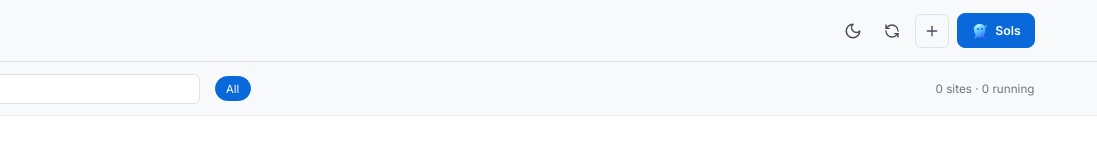
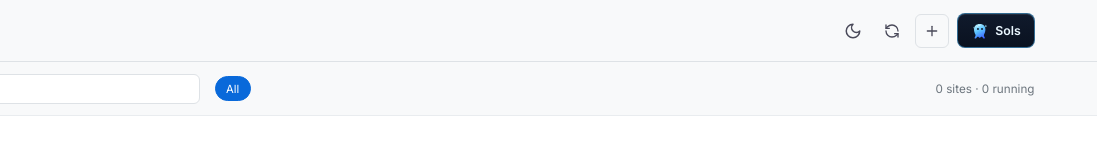
Before and after one commit to kyrin-labs/sitebox, a plain HTML site: page dashboard/public/index.html in a window 1280 px wide. Shown: the full height of the page, 183-1280 px from the left. Drawn offline with Linux system fonts and the light colour scheme; no server answers.

Commit message:
style(sols): dark header button
Match the launcher on site pages: the header's Sols button is a dark navy pill
with light text and the blue mark, not the dashboard's blue primary.

```diff
--- a/dashboard/public/css/style.css
+++ b/dashboard/public/css/style.css
@@ -350,10 +350,12 @@ a:hover { text-decoration: underline; }
 .st-launch {
   display: inline-flex; align-items: center; gap: 0.45rem;
   padding: 0.5rem 0.85rem; border-radius: 8px; font: inherit; font-size: 0.82rem;
-  font-weight: 600; cursor: pointer; color: #fff;
-  background: var(--accent); border: 1px solid var(--accent);
+  font-weight: 600; cursor: pointer; color: #eaf7ff;
+  background: linear-gradient(180deg, #101a2c, #0a1220);
+  border: 1px solid rgba(89, 194, 255, .5);
+  box-shadow: inset 0 1px 0 rgba(255, 255, 255, .08);
 }
-.st-launch:hover { filter: brightness(1.06); }
+.st-launch:hover { filter: brightness(1.12); }
 .st-launch svg { display: block; }
 body.sols-ready #btn-add {
   width: 34px; height: 34px; padding: 0; font-size: 0; gap: 0;
```
